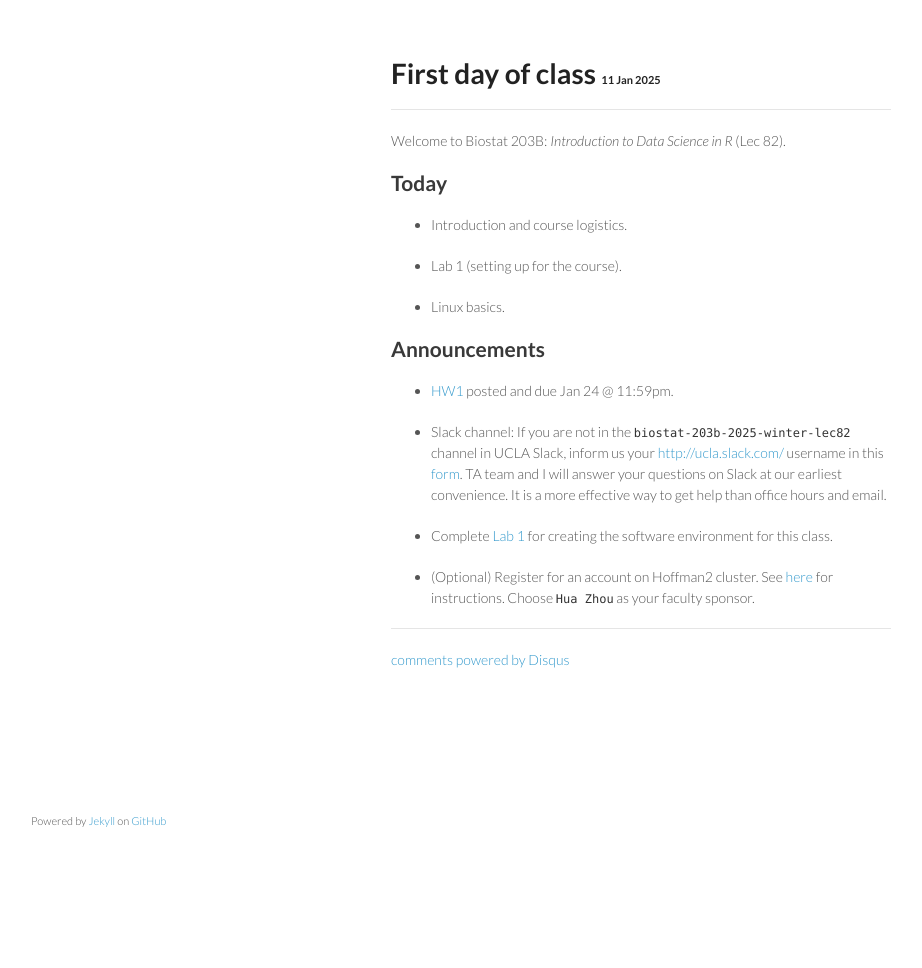
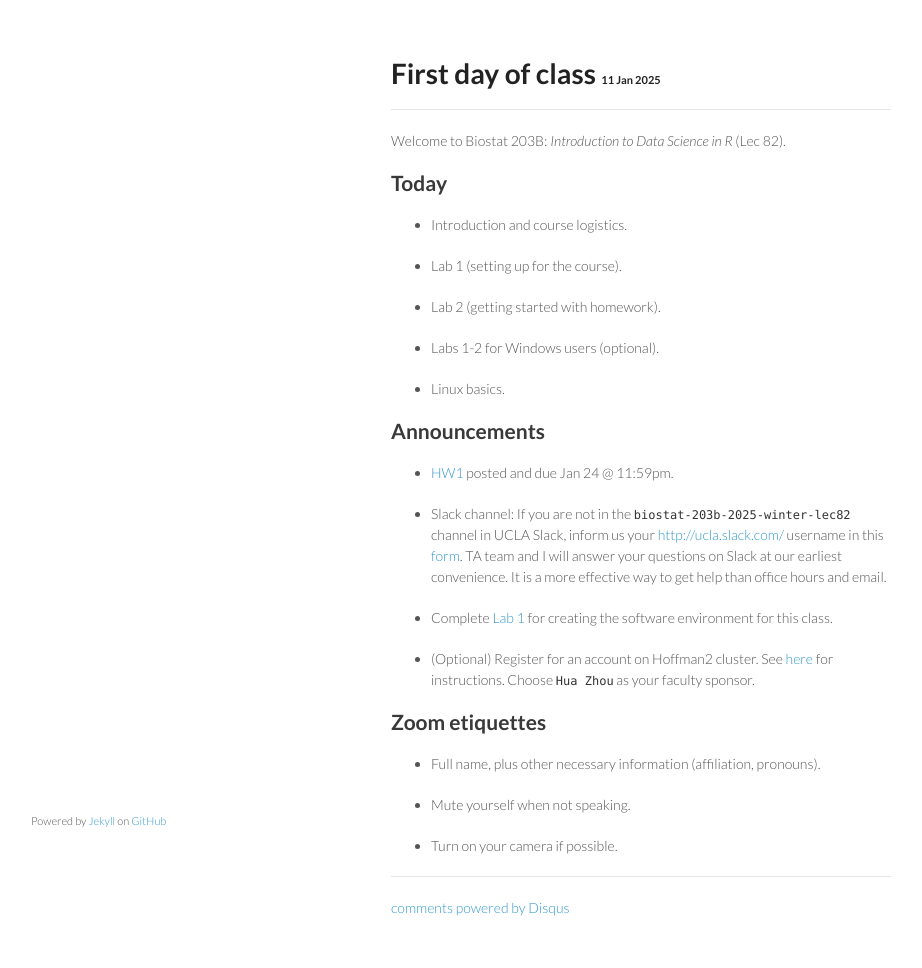
Before and after one commit to ucla-biostat-203b/2025winter, a Jekyll site: the page built from _posts/2025-01-11-lec82.md, in a window 1280 px wide. Shown: the whole page, without its empty margins (179-1101 px from the left). Built offline with Jekyll 4.4.1, drawn with Linux system fonts in a browser that asks for light colours; comment, search, counter and statistics services are not loaded; before the commit the page ends 900 px from its top, so only the background shows below that.

Commit message:
add Zoom etiquettes

```diff
--- a/_posts/2025-01-11-lec82.md
+++ b/_posts/2025-01-11-lec82.md
@@ -12,6 +12,10 @@ Welcome to Biostat 203B: *Introduction to Data Science in R* (Lec 82).
 
 * Lab 1 (setting up for the course).
 
+* Lab 2 (getting started with homework).
+
+* Labs 1-2 for Windows users (optional).
+
 * Linux basics.
 
 ## Announcements
@@ -23,3 +27,11 @@ Welcome to Biostat 203B: *Introduction to Data Science in R* (Lec 82).
 * Complete [Lab 1](https://ucla-biostat-203b.github.io/2025winter/labs/lab01/lab01.html) for creating the software environment for this class.
 
 * (Optional) Register for an account on Hoffman2 cluster. See [here](https://www.hoffman2.idre.ucla.edu/Accounts/Requesting-an-account.html) for instructions. Choose `Hua Zhou` as your faculty sponsor.
+
+## Zoom etiquettes
+
+- Full name, plus other necessary information (affiliation, pronouns).
+
+- Mute yourself when not speaking.
+
+- Turn on your camera if possible.
```
